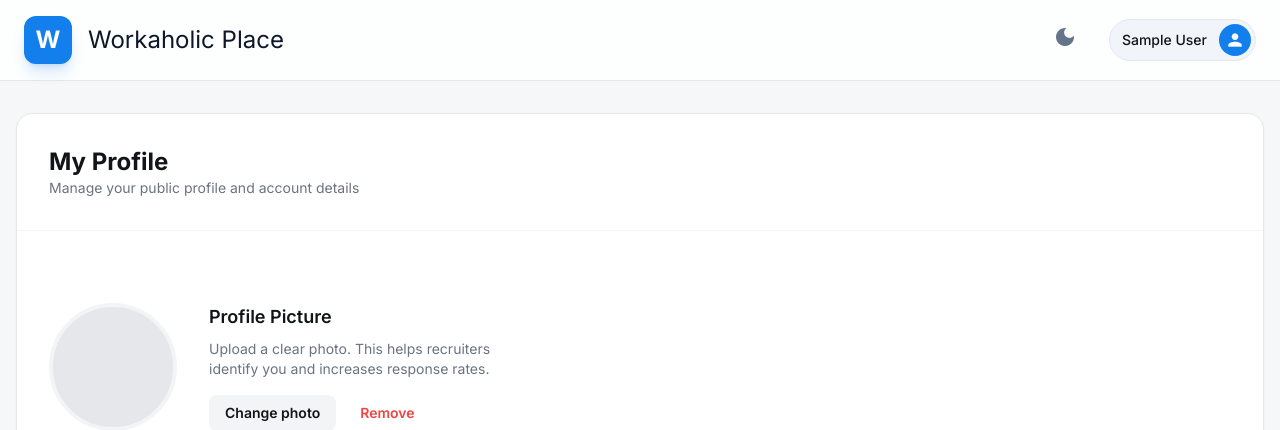
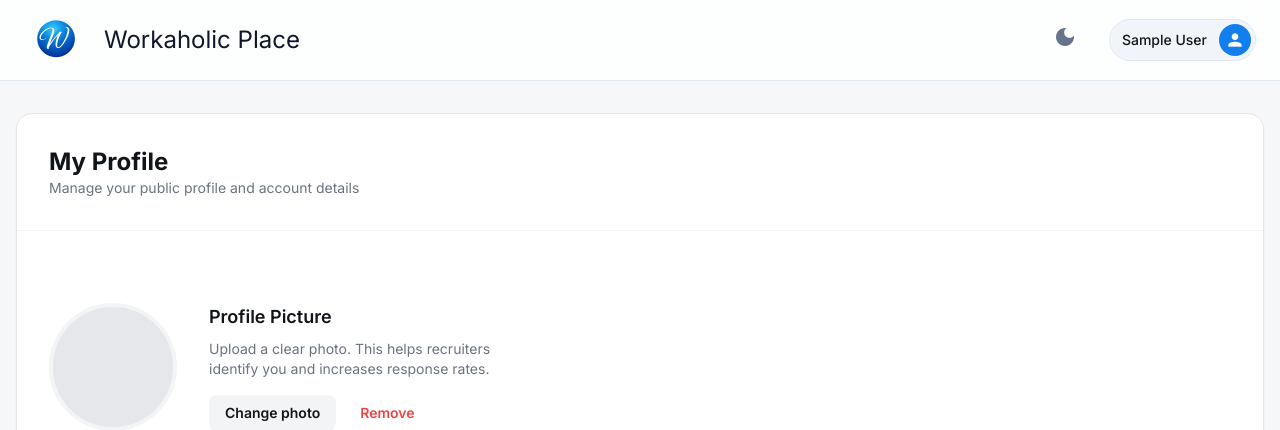
Before and after one commit to Godzapon/django-job-board-test-app, a Django app: page /profile/ in a window 1280 px wide. Shown: the top 430 px of the page. Run offline with Django 5.2, Linux system fonts and the light colour scheme; the visitor is signed in with stand-in values (Sample User, id 1); data comes from the database, SQL or seed files in the repository; some libraries are stand-ins or nearby versions.

Commit message:
Update header to replace logo placeholder with actual logo image

```diff
--- a/home/templates/partials/header.html
+++ b/home/templates/partials/header.html
@@ -1,8 +1,8 @@
 <header class="sticky top-0 z-50 bg-white/80 dark:bg-background-dark/80 backdrop-blur-md border-b border-slate-200 dark:border-slate-800">
     <div class="max-w-7xl mx-auto px-6 h-20 flex items-center justify-between">
         <div class="flex items-center space-x-4 cursor-pointer" onclick="logout()">
-            <div class="w-12 h-12 bg-primary rounded-xl flex items-center justify-center shadow-lg shadow-primary/20">
-                <span class="text-white font-bold text-2xl">W</span>
+            <div class="w-16 h-16 items-center justify-center overflow-hidden">
+                <img src="/media/logoWP.png" alt="Workaholic Place Logo" class="w-full h-full object-cover">
             </div>
             <a class="text-2xl font-display text-slate-900 dark:text-white" href="{% if request.user.is_authenticated %}{% url 'jobs:index' %}{% else %}{% url 'home:index' %}{% endif %}">
                 Workaholic Place
```
Also changed, not shown: media/logoWP.png (added).
